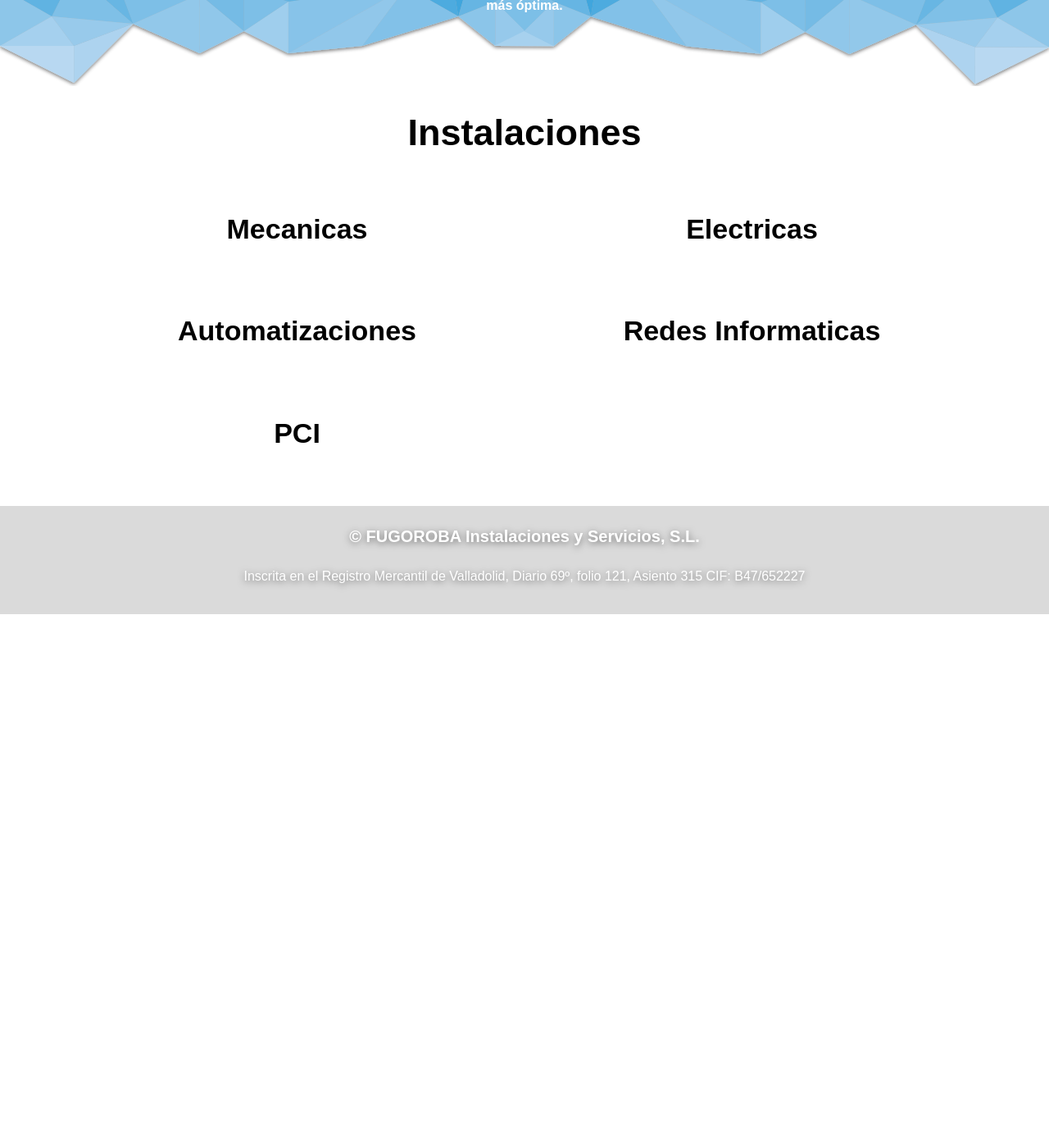
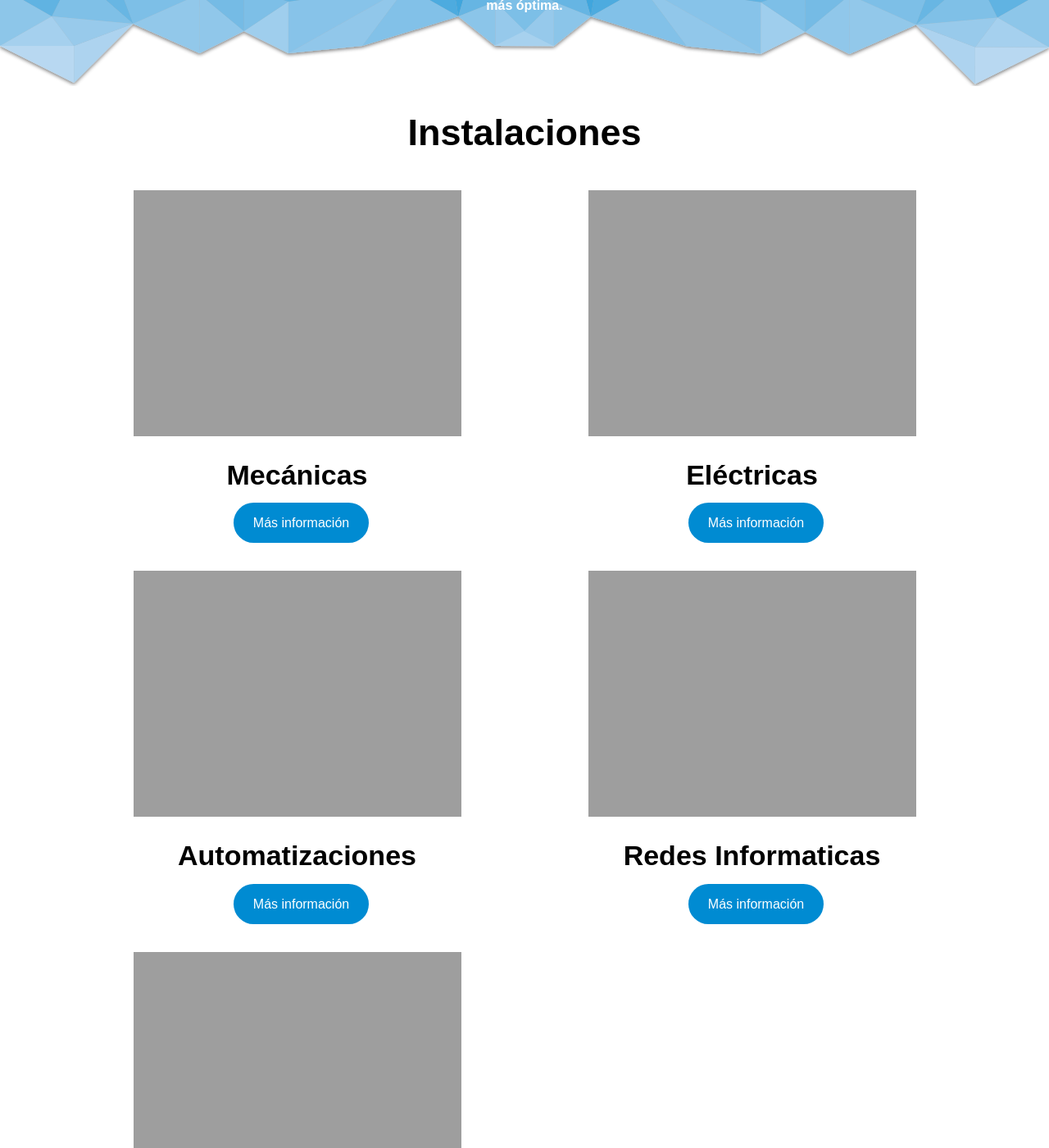
Before and after one commit to RaulLazaro/fugoroba, a Jekyll site: the page built from _pages/productos.html, in a window 1280 px wide and 1400 px high, scrolled down 200 px. Shown: the whole window at 82% size. Built offline with Jekyll 4.4.1, drawn with Linux system fonts in a browser that asks for light colours; comment, search, counter and statistics services are not loaded; before the commit the page ends 949 px from its top, so only the background shows below that.

Commit message:
Update productos.html

```diff
--- a/_pages/productos.html
+++ b/_pages/productos.html
@@ -22,22 +22,52 @@ permalink: /Productos.html
 <div class="container">
   <div class="row">
     <div class="col-12 col-lg-6">
-      <h2 class="text-black center">Mecanicas</h2>
+      <div class="card">
+        <a class="" href="{{site.url}}{{site.baseurl}}/Mecánicas">
+          <img src="{{site.url}}{{site.baseurl}}/assets/logos/mecanicas.svg" class="img-fluid" height="245" alt="Mecánicas">
+        </a>
+        <h2 class="text-black center">Mecánicas</h2>
+        <p class="contacto"><a class="btn btn-sm b100px primary text-white" href="{{site.url}}{{site.baseurl}}/Mecánicas">Más información</a></p>
+      </div>
     </div>
     <div class="col-12 col-lg-6">
-      <h2 class="text-black center">Electricas</h2>
+      <div class="card">
+        <a class="" href="{{site.url}}{{site.baseurl}}/Eléctricas">
+          <img src="{{site.url}}{{site.baseurl}}/assets/logos/electricas.svg" class="img-fluid" height="245" alt="Eléctricas">
+        </a>
+        <h2 class="text-black center">Eléctricas</h2>
+        <p class="contacto"><a class="btn btn-sm b100px primary text-white" href="{{site.url}}{{site.baseurl}}/Eléctricas">Más información</a></p>
+      </div>
     </div>
   </div>
   <div class="row">
     <div class="col-12 col-lg-6">
-      <h2 class="text-black center">Automatizaciones</h2>
+      <div class="card">
+        <a class="" href="{{site.url}}{{site.baseurl}}/Automatizaciones">
+          <img src="{{site.url}}{{site.baseurl}}/assets/logos/automatizaciones.svg" class="img-fluid" height="245" alt="Automatizaciones">
+        </a>
+        <h2 class="text-black center">Automatizaciones</h2>
+        <p class="contacto"><a class="btn btn-sm b100px primary text-white" href="{{site.url}}{{site.baseurl}}/Automatizaciones">Más información</a></p>
+      </div>
     </div>
     <div class="col-12 col-lg-6">
-      <h2 class="text-black center">Redes Informaticas</h2>
+      <div class="card">
+        <a class="" href="{{site.url}}{{site.baseurl}}/Redes-Informaticas">
+          <img src="{{site.url}}{{site.baseurl}}/assets/logos/redes-informaticas.svg" class="img-fluid" height="245" alt="Redes Informaticas">
+        </a>
+        <h2 class="text-black center">Redes Informaticas</h2>
+        <p class="contacto"><a class="btn btn-sm b100px primary text-white" href="{{site.url}}{{site.baseurl}}/Redes-Informaticas">Más información</a></p>
+      </div>
     </div>
   </div>
   <div class="row">
     <div class="col-12 col-lg-6">
-      <h2 class="text-black center">PCI</h2>
+      <div class="card">
+        <a class="" href="{{site.url}}{{site.baseurl}}/PCI">
+          <img src="{{site.url}}{{site.baseurl}}/assets/logos/pci.svg" class="img-fluid"  height="245" alt="PCI">
+        </a>
+        <h2 class="text-black center">PCI</h2>
+        <p class="contacto"><a class="btn btn-sm b100px primary text-white" href="{{site.url}}{{site.baseurl}}/PCI">Más información</a></p>
+      </div>
     </div>
   </div>
```
